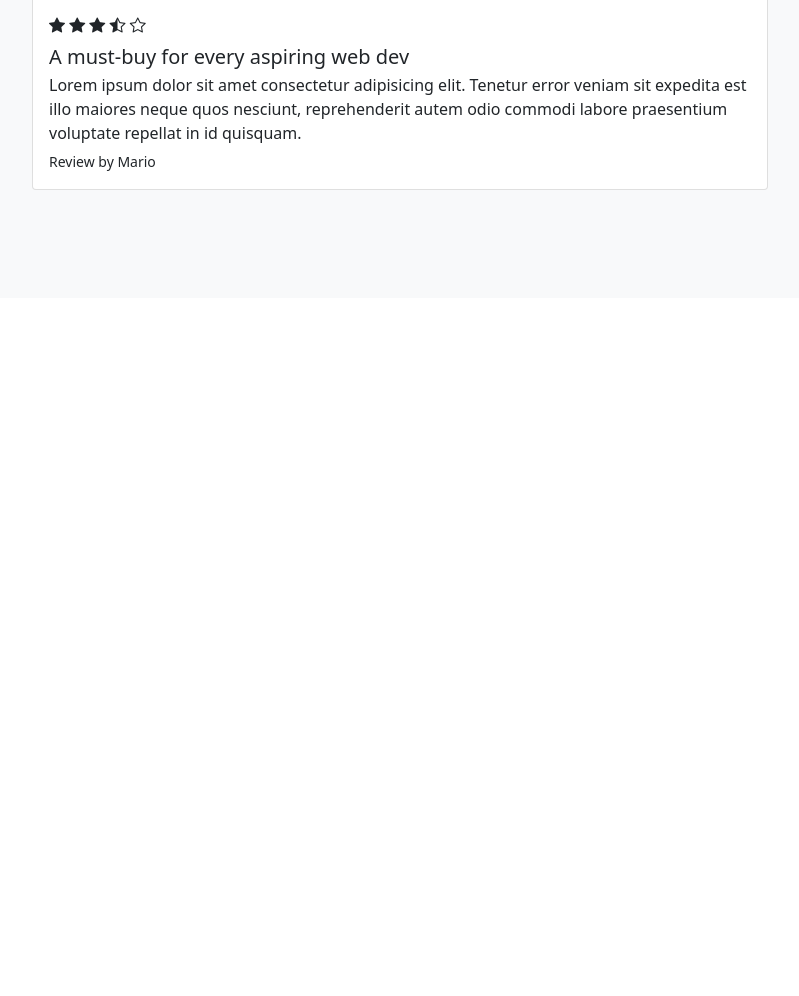
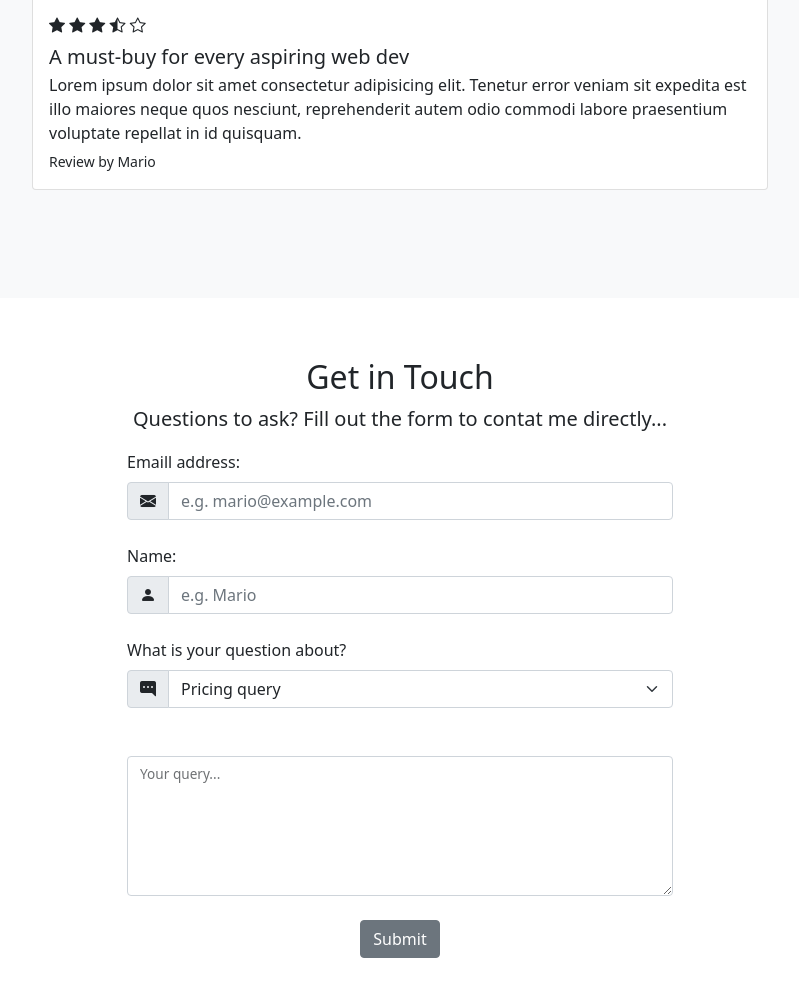
Before and after one commit to mahdirafati/Bootstrap-NetNinja, a plain HTML site: page index.html in a window 1280 px wide. Shown: the part 3384-4380 px from the top of the page, without its empty margins (240-1039 px from the left). Before the commit the page ends 3682 px from the top, so only its background shows below. Drawn offline with nearby package versions, Linux system fonts and the light colour scheme.

Commit message:
Form section added

```diff
--- a/index.html
+++ b/index.html
@@ -4,7 +4,7 @@
    <meta charset="UTF-8">
    <meta http-equiv="X-UA-Compatible" content="IE=edge">
    <meta name="viewport" content="width=device-width, initial-scale=1.0">
-   <title>Mahdi Rafati - the Book</title>
+   <title>The Book | Mahdi Rafati</title>
    <!-- Bootstrap 5 css -->
    <link href="https://cdn.jsdelivr.net/npm/bootstrap@5.0.2/dist/css/bootstrap.min.css" rel="stylesheet" integrity="sha384-EVSTQN3/azprG1Anm3QDgpJLIm9Nao0Yz1ztcQTwFspd3yD65VohhpuuCOmLASjC" crossorigin="anonymous">
    <!-- Bootstrap 5 Icons -->
@@ -280,6 +280,57 @@
          </div>
       </div>
    </section>
+   <!-- contact form -->
+   <section id="contact">
+      <div class="container-lg">
+         <div class="text-center">
+            <h2>Get in Touch</h2>
+            <p class="lead">Questions to ask? Fill out the form to contat me directly...</p>
+         </div>
+         <div class="row justify-content-center">
+            <div class="col-lg-6">
+               <form>
+                  <label for="email" class="form-label">Emaill address:</label>
+                  <div class="mb-4 input-group">
+                     <span class="input-group-text">
+                        <i class="bi bi-envelope-fill"></i>
+                     </span>
+                     <input type="email" class="form-control" id="email" placeholder="e.g. mario@example.com">
+                  </div>
+
+                  <label for="name" class="form-label">Name:</label>
+                  <div class="mb-4 input-group">
+                     <span class="input-group-text">
+                        <i class="bi bi-person-fill"></i>
+                     </span>
+                     <input type="text" class="form-control" id="name" placeholder="e.g. Mario">
+                  </div>
+
+                  <label for="subject" class="form-label">What is your question about?</label>
+                  <dv class="mb-4 input-group">
+                     <span class="input-group-text">
+                        <i class="bi bi-chat-right-dots-fill"></i>
+                     </span>
+                     <select class="form-select" id="subject">
+                        <option value="pricing" selected>Pricing query</option>
+                        <option value="content">Content query</option>
+                        <option value="other">Other query</option>
+                     </select>
+                  </dv>
+
+                  <div class="form-floating mb-4 mt-5">
+                     <textarea id="query" class="form-control" style="height: 140px;"></textarea>
+                     <label for="query">Your query...</label>
+                  </div>
+
+                  <div class="mb-4 text-center">
+                     <button type="submit" class="btn btn-secondary">Submit</button>
+                  </div>
+               </form>
+            </div>
+         </div>
+      </div>
+   </section>
    <!-- Bootstrap 5 javascript cdn-->
    <script src="https://cdn.jsdelivr.net/npm/bootstrap@5.0.2/dist/js/bootstrap.bundle.min.js" integrity="sha384-MrcW6ZMFYlzcLA8Nl+NtUVF0sA7MsXsP1UyJoMp4YLEuNSfAP+JcXn/tWtIaxVXM" crossorigin="anonymous"></script>
 </body>
```
